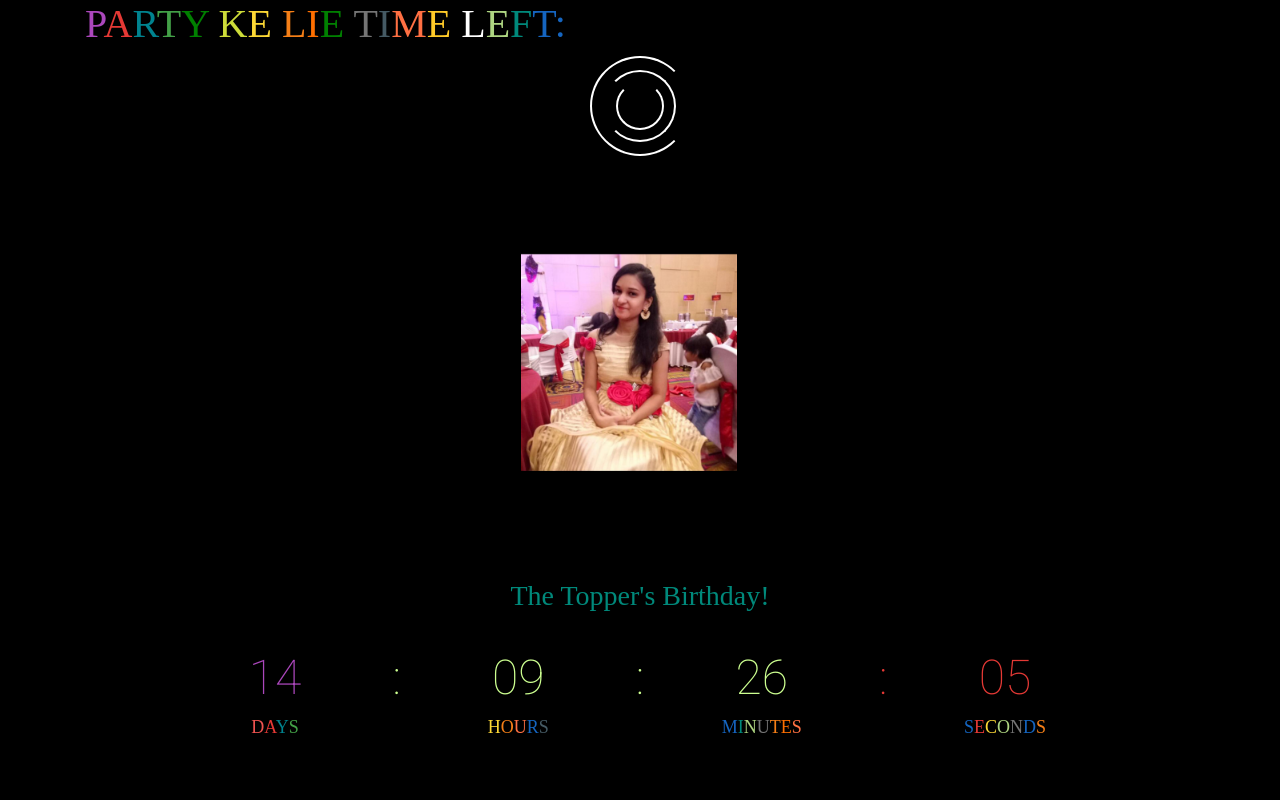
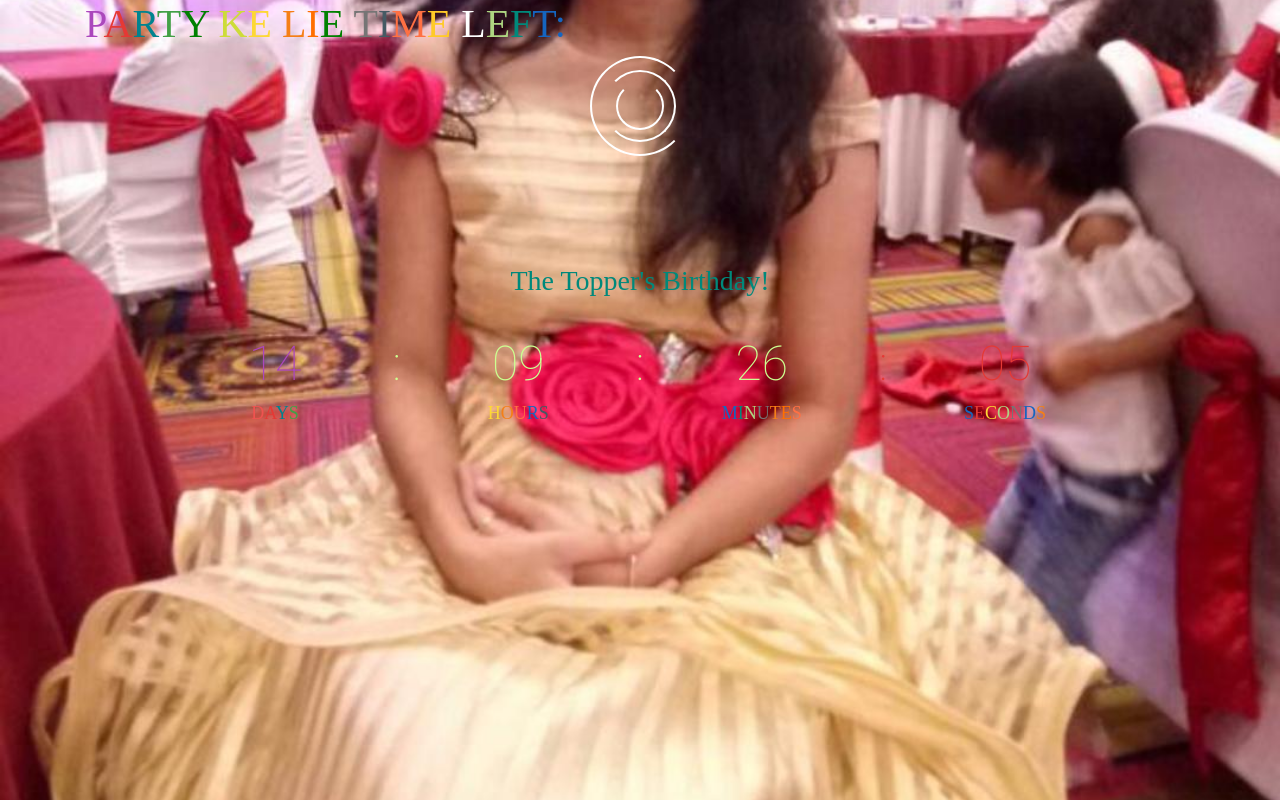
Before and after one commit to msatul1305/countdown, a plain HTML site: page index.html in a window 1280 px wide. Drawn offline with nearby package versions, Linux system fonts and the light colour scheme.

Commit message:
Update index.html

```diff
--- a/index.html
+++ b/index.html
@@ -38,7 +38,7 @@
 <!-- //Head -->
 
 <!-- Body -->
-<body style="background-color:black;">
+<body background="images/12.jpeg">
 
     <div class="container">
        <font color="#ab47bc" face="chiller"><h1 >P<font color="#e53935" face="chiller">A<font color="#00838f" face="chiller">R<font color="#43a047" face="chiller">T<font color="green" face="chiller">Y
@@ -58,7 +58,7 @@
 
 <div class="container">
 <div>
-	<img src="images/12.jpeg" alt="" width="20%" height="20%">
+<!-- 	<img src="images/12.jpeg" alt="" width="20%" height="20%"> -->
 </div>
 
     <div class="wrapper">
@@ -91,7 +91,7 @@
         </div>
     </div>
 <script>
-console.log("update 2");
+console.log("update 3");
 </script>
   <!--
 </div>
```
